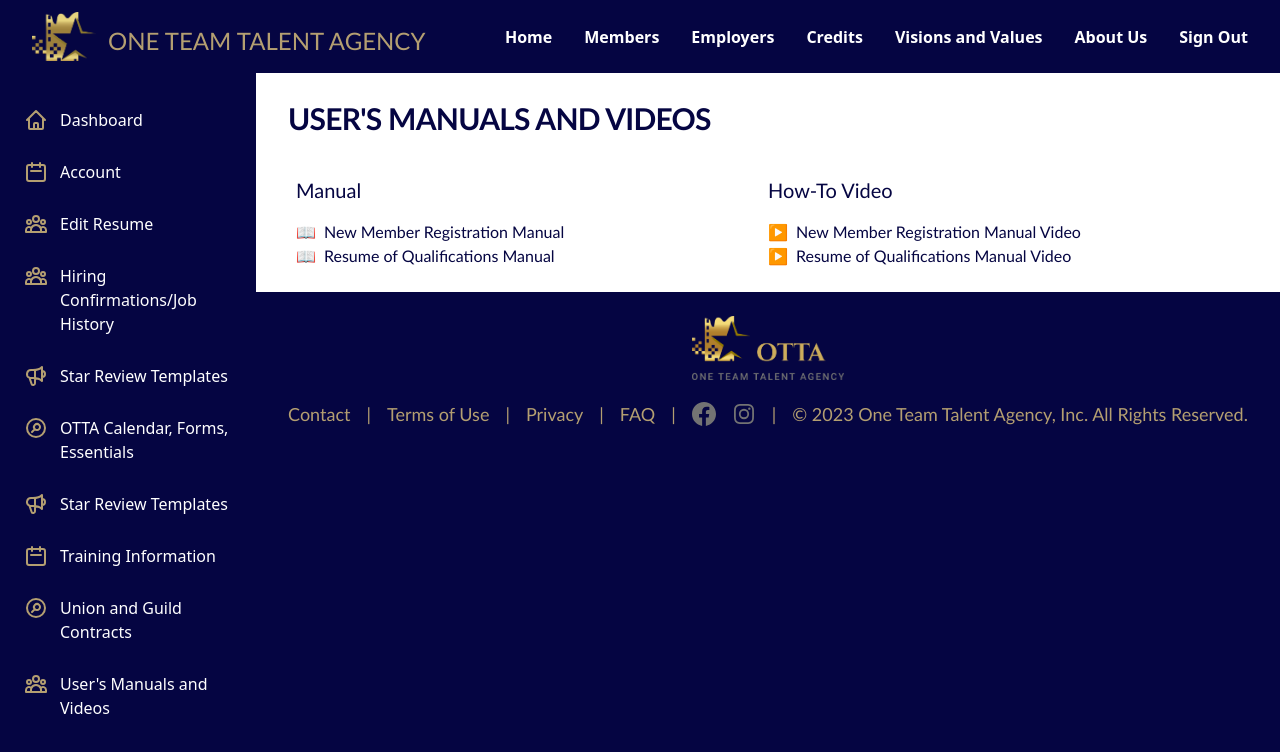
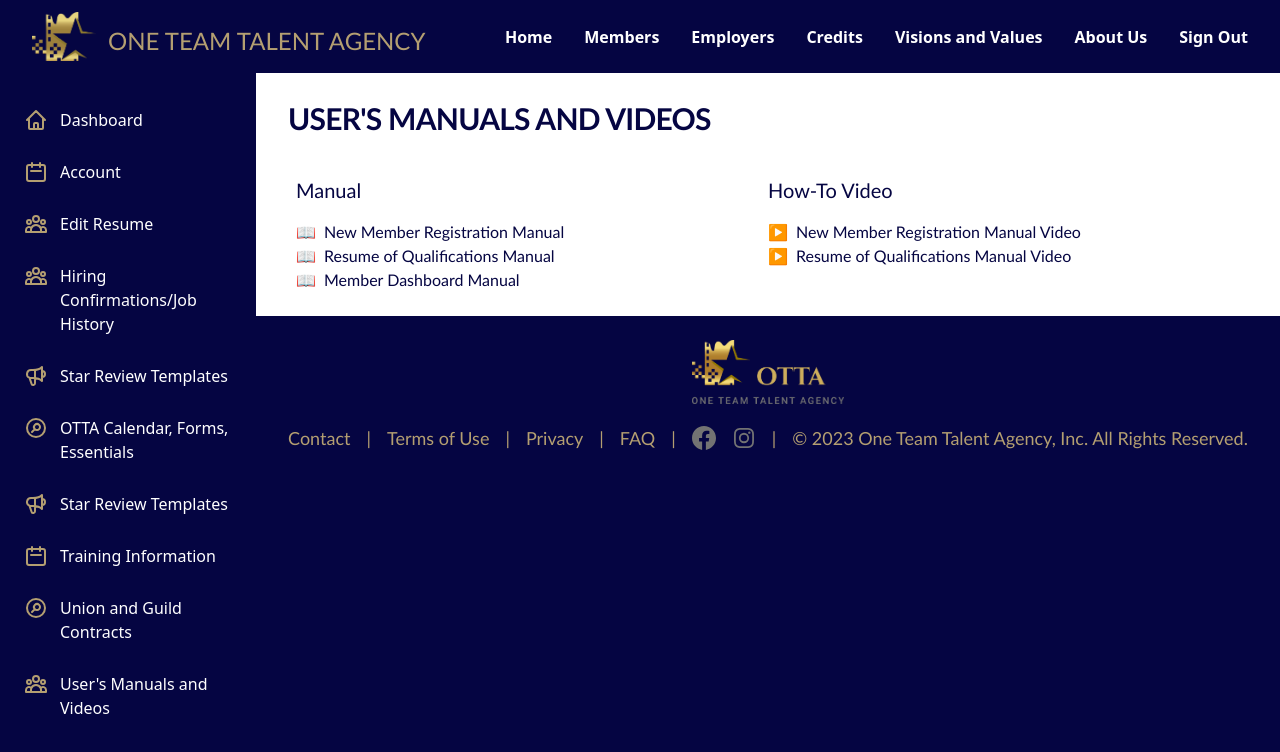
Before and after one commit to ervinCodes/OTTA-Members, a website: page Interior/member-users-manual.html in a window 1280 px wide. Drawn offline with Linux system fonts and the light colour scheme; a web font is replaced by a local one.

Commit message:
added 3rd manual

```diff
--- a/Interior/member-users-manual.html
+++ b/Interior/member-users-manual.html
@@ -373,8 +373,8 @@
                     <ul class="text-left">
                       <li class="hover:underline hover:cursor-pointer"><a onClick="openWindow('user-manual-new-member-registration.html')" target="_blank"><span class="mr-2">📖</span>New Member Registration Manual</a></li>
                       <li class="hover:underline hover:cursor-pointer"><a onClick="openWindow('user-manual-resume-of-qualifications.html')" target="_blank"><span class="mr-2">📖</span>Resume of Qualifications Manual</a></li>
-                      <!-- <li class="hover:underline hover:cursor-pointer"><a onClick="openWindow('user-manual-member-dashboard.html')" target="_blank"><span class="mr-2">📖</span>Member Dashboard Manual</li>
-                      <li class="hover:underline hover:cursor-pointer"><a onClick="openWindow('user-manual-dashboard-calendar.html')" target="_blank"><span class="mr-2">📖</span>Dashboard Calendar Manual</li>
+                      <li class="hover:underline hover:cursor-pointer"><a onClick="openWindow('user-manual-member-dashboard.html')" target="_blank"><span class="mr-2">📖</span>Member Dashboard Manual</li>
+                      <!-- <li class="hover:underline hover:cursor-pointer"><a onClick="openWindow('user-manual-dashboard-calendar.html')" target="_blank"><span class="mr-2">📖</span>Dashboard Calendar Manual</li>
                       <li class="hover:underline hover:cursor-pointer"><a onClick="openWindow('user-manual-account-page.html')" target="_blank"><span class="mr-2">📖</span>Account Page Manual</li>
                       <li class="hover:underline hover:cursor-pointer"><a onClick="openWindow('user-manual-member-menu.html')" target="_blank"><span class="mr-2">📖</span>Member Menu Manual</li> -->
                   </ul>
```
